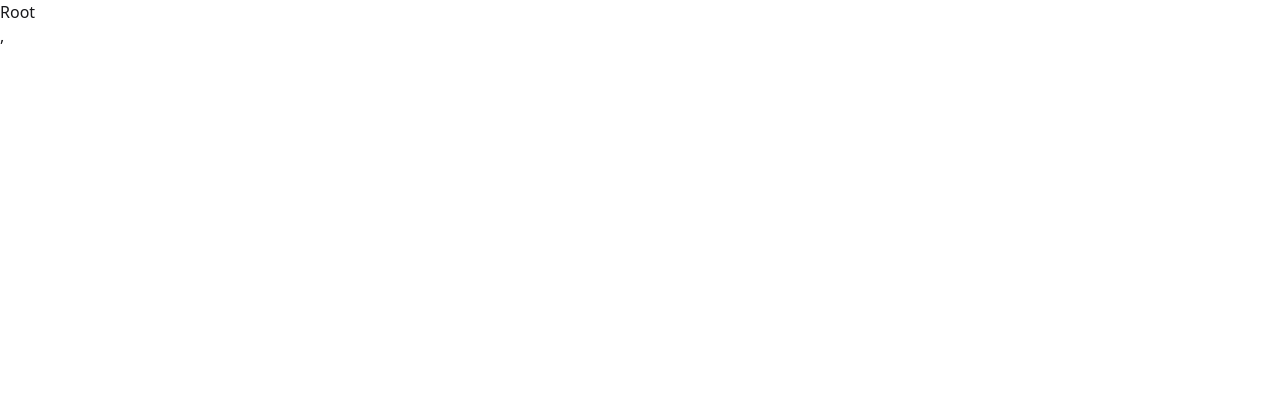
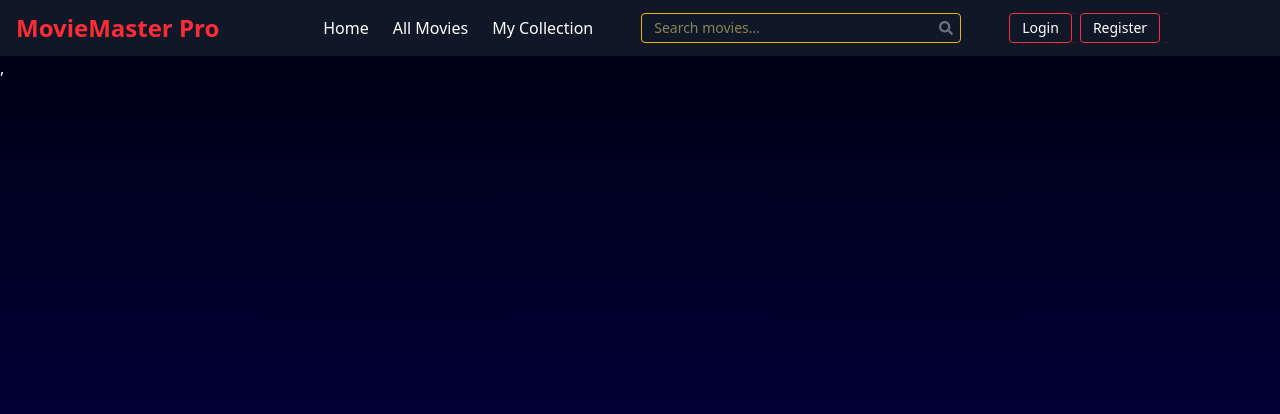
Before and after one commit to sajib4386/movie-master-pro-client, a React (Vite) app: page / in a window 1280 px wide. Shown: the top 414 px of the page. Built offline with nearby package versions, Linux system fonts and the light colour scheme.

Commit message:
Add NavBar Section

```diff
--- a/package.json
+++ b/package.json
@@ -13,6 +13,7 @@
     "@tailwindcss/vite": "^4.1.17",
     "react": "^19.1.1",
     "react-dom": "^19.1.1",
+    "react-icons": "^5.5.0",
     "react-router": "^7.9.5",
     "tailwindcss": "^4.1.17"
   },
--- /dev/null
+++ b/src/Components/Home/Home.jsx
@@ -0,0 +1,9 @@
+import React from 'react'
+
+const Home = () => {
+  return (
+    <div></div>
+  )
+}
+
+export default Home
--- /dev/null
+++ b/src/Components/NavBar/NavBar.jsx
@@ -0,0 +1,117 @@
+import React, { use, useState } from "react";
+import { FaBars, FaSearch, FaTimes, FaUserCircle } from "react-icons/fa";
+import { Link, NavLink } from "react-router";
+
+const NavBar = ({ user }) => {
+    const [open, setOpen] = useState(false);
+
+    return (
+        <header className="bg-gray-900 text-white sticky top-0 z-50">
+            <div className="max-w-7xl mx-auto flex items-center justify-between px-4 py-3">
+                {/* Title */}
+                <div className="text-2xl font-bold text-red-500">MovieMaster Pro</div>
+
+                {/* Desktop Menu */}
+                <div className="hidden md:flex flex-1 items-center justify-center gap-6">
+                    <nav className="flex items-center gap-6">
+                        <NavLink to="/" className="hover:text-red-500 transition">Home</NavLink>
+                        <NavLink to="/movies" className="hover:text-red-500 transition">All Movies</NavLink>
+                        <NavLink to="/myCollection" className="hover:text-red-500 transition">My Collection</NavLink>
+                    </nav>
+
+                    {/* Search Bar */}
+                    <div className="mx-6 flex-1 max-w-xs">
+                        <div className="relative">
+                            <input
+                                type="text"
+                                placeholder="Search movies..."
+                                className="w-full px-3 py-1 rounded border border-yellow-500 text-yellow-200 text-sm focus:outline-none focus:ring-1 focus:ring-yellow-500"
+                            />
+                            <FaSearch className="absolute right-2 top-1/2 transform -translate-y-1/2 text-gray-500 text-sm" />
+                        </div>
+                    </div>
+
+                    {/* Profile */}
+                    <div className="flex items-center gap-2">
+                        {
+                            !user ?
+                                <>
+                                    <Link to="/login" className="px-3 py-1 rounded border border-red-500 hover:bg-red-500 text-sm transition">Login</Link>
+                                    <Link to="/register" className="px-3 py-1 rounded border border-red-500 hover:bg-red-500 text-sm transition">Register</Link>
+                                </>
+                                :
+                                <>
+                                    <button className="px-3 py-1 bg-red-500 rounded hover:bg-red-600 text-sm">Logout</button>
+                                    <div className="relative group">
+                                        {
+                                            user.photoURL ?
+                                                <img
+                                                    src={user.photoURL}
+                                                    alt=""
+                                                    className="w-8 h-8 rounded-full border border-white"
+                                                />
+                                                :
+                                                <FaUserCircle size={24} />
+                                        }
+                                        <ul className="absolute hidden group-hover:block bg-gray-800 rounded-md mt-2 w-40 right-0">
+                                            <li><a href="#" className="block px-4 py-2 hover:bg-gray-700">My Profile</a></li>
+                                            <li><a href="#" className="block px-4 py-2 hover:bg-gray-700">Settings</a></li>
+                                        </ul>
+                                    </div>
+                                </>
+                        }
+                    </div>
+                </div>
+
+                {/* Mobile Hamburger */}
+                <div className="md:hidden text-2xl" onClick={() => setOpen(!open)}>
+                    {open ? <FaTimes /> : <FaBars />}
+                </div>
+            </div>
+
+            {/* Mobile Sidebar */}
+            {
+                open &&
+                <div className="md:hidden bg-gray-800 px-6 py-4 space-y-4">
+                    <NavLink to="/" className="block hover:text-red-500 transition">Home</NavLink>
+                    <NavLink to="/movies" className="block hover:text-red-500 transition">All Movies</NavLink>
+                    <NavLink to="/myCollection" className="block hover:text-red-500 transition">My Collection</NavLink>
+
+                    {/* Mobile Search Bar */}
+                    <div className="relative">
+                        <input
+                            type="text"
+                            placeholder="Search movies..."
+                            className="px-3 py-1 rounded border border-yellow-500 text-yellow-200 text-sm focus:outline-none focus:ring-1 focus:ring-yellow-500"
+                        />
+                        <FaSearch className="absolute left-40 top-1/2 transform -translate-y-1/2 text-gray-500 text-sm" />
+                    </div>
+
+                    {/* Profile & Auth Buttons */}
+                    {
+                        !user ?
+                            <div className="flex gap-2">
+                                <Link to="/login" className="px-3 py-1 rounded border border-red-500 hover:bg-red-500 text-sm transition">Login</Link>
+                                <Link to="/register" className="px-3 py-1 rounded border border-red-500 hover:bg-red-500 text-sm transition">Register</Link>
+                            </div>
+                            :
+                            <>
+                                <button className="w-full px-3 py-1 bg-red-500 rounded hover:bg-red-600 text-sm">Logout</button>
+                                <div className="flex items-center gap-2">
+                                    {
+                                        user.photoURL ?
+                                            <img src={user.photoURL} alt="profile" className="w-8 h-8 rounded-full border border-white" />
+                                            :
+                                            <FaUserCircle size={24} />
+                                    }
+                                    <span className="text-sm">My Profile</span>
+                                </div>
+                            </>
+                    }
+                </div>
+            }
+        </header>
+    );
+};
+
+export default NavBar;
--- a/src/Root/Root.jsx
+++ b/src/Root/Root.jsx
@@ -1,8 +1,13 @@
 import React from 'react'
+import NavBar from '../Components/NavBar/NavBar'
+import { Outlet } from 'react-router'
 
 const Root = () => {
   return (
-    <div>Root</div>
+    <div className='max-w-7xl mx-auto'>
+        <NavBar></NavBar>
+        <Outlet></Outlet>
+    </div>
   )
 }
 
--- a/src/index.css
+++ b/src/index.css
@@ -1,2 +1,9 @@
 @import "tailwindcss";
 @plugin "daisyui";
+
+body {
+  background: linear-gradient(to bottom, #000011 0%, #000033 50%, #01013d 85%);
+  color: #ffffff;
+  min-height: 100vh;
+  background-attachment: fixed;
+}
--- a/src/main.jsx
+++ b/src/main.jsx
@@ -4,16 +4,24 @@ import './index.css'
 import { createBrowserRouter } from "react-router";
 import { RouterProvider } from "react-router/dom";
 import Root from './Root/Root.jsx';
+import Home from './Components/Home/Home.jsx';
 
 const router = createBrowserRouter([
   {
     path: "/",
-    Component:Root
+    Component: Root,
+    children: [
+      {
+        index: true,
+        path: "/",
+        Component: Home
+      }
+    ]
   },
 ]);
 
 createRoot(document.getElementById('root')).render(
   <StrictMode>
-     <RouterProvider router={router} />,
+    <RouterProvider router={router} />,
   </StrictMode>,
 )
```
Also changed, not shown: 1 other file (tests, documents, lock files or other folders).
